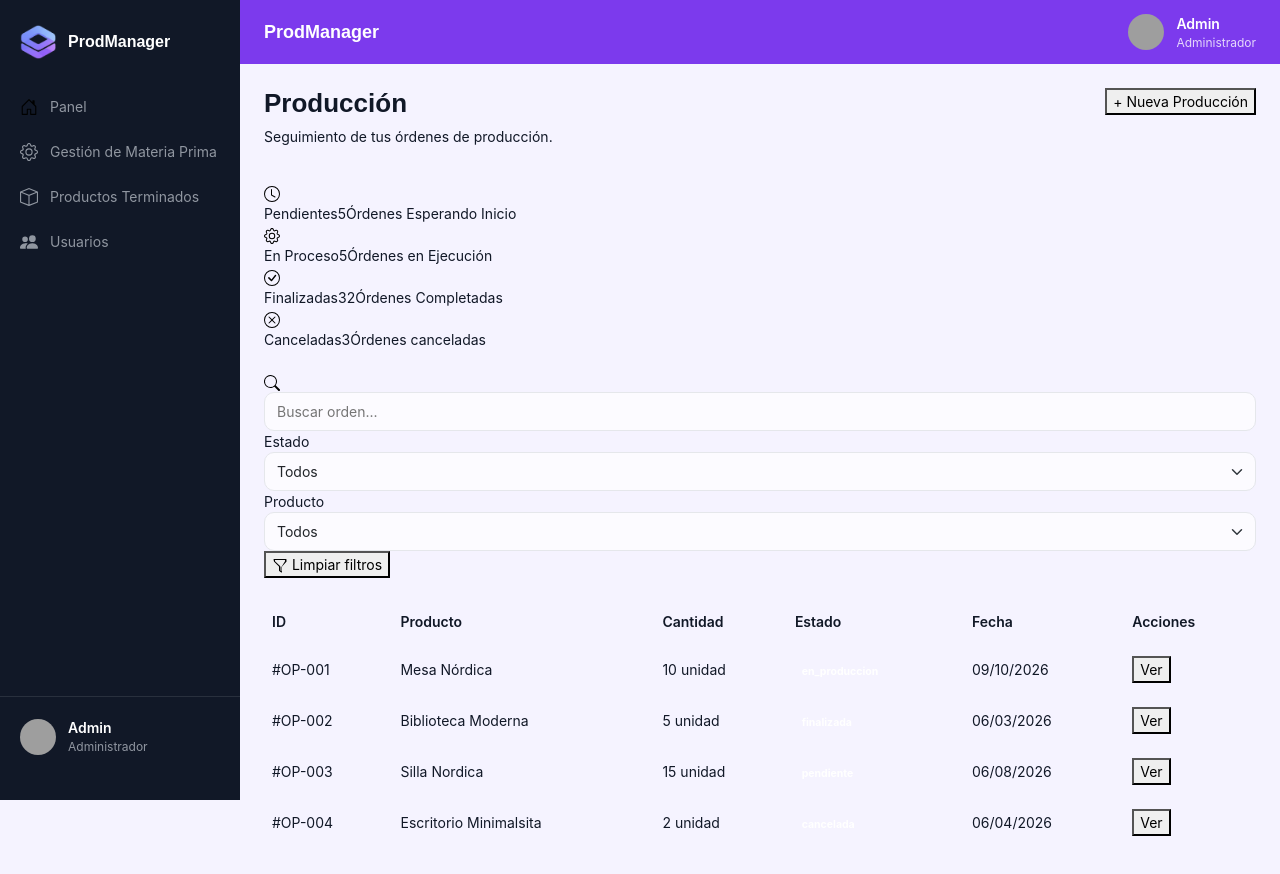
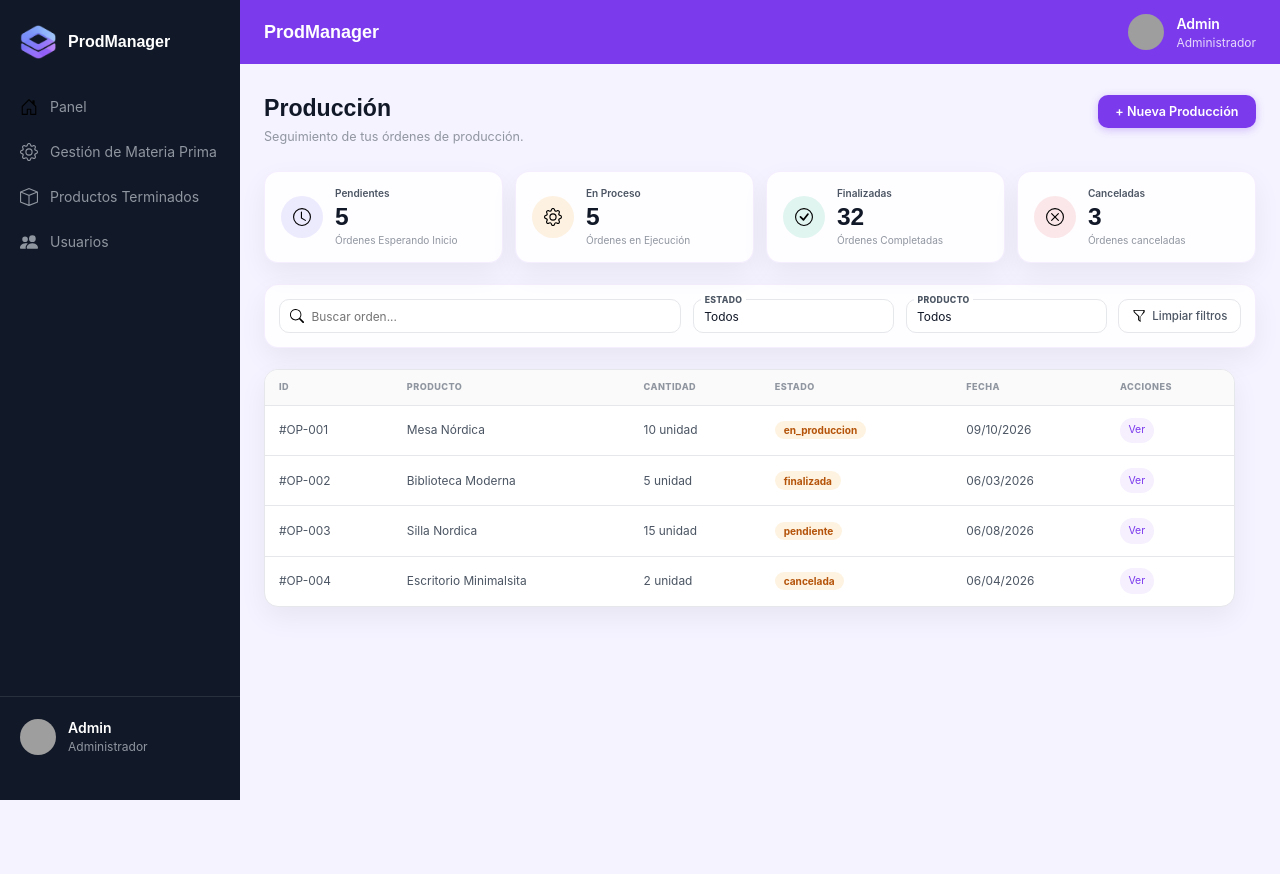
Before and after one commit to QuantiaStudio/Gestor-de-Produccion-e-Inventario-para-Emprendimientos, an Angular app in the folder frontend/ProdManager/: page /user-panel/produccion in a window 1280 px wide. Shown: the top 874 px of the page. After the commit the page ends 800 px from the top, so only its background shows below. Built offline with nearby package versions, Linux system fonts and the light colour scheme; grey boxes are pictures that could not be loaded.

Commit message:
styles: Agregar estilos a la vista de producción de acuerdo a maqueta

```diff
--- a/frontend/ProdManager/src/app/dashboard/user/features/produccion/produccion.component.css
+++ b/frontend/ProdManager/src/app/dashboard/user/features/produccion/produccion.component.css
@@ -108,7 +108,291 @@
 	transform: translateY(-1px);
 }
 
+.page-header {
+	display: flex;
+	align-items: flex-start;
+	justify-content: space-between;
+	gap: 1rem;
+	padding: 0.5rem 0 0.25rem;
+	margin-bottom: 1.75rem;
+}
+
+.page-header h1 {
+	margin: 0 0 0.35rem;
+	font-family: var(--font-heading);
+	font-size: 1.65rem;
+	font-weight: 700;
+	color: var(--gray-900);
+}
+
+.page-header p {
+	margin: 0;
+	font-size: 0.9rem;
+	color: var(--gray-400);
+}
+
+.btn-nueva-produccion {
+	flex-shrink: 0;
+	padding: 0.65rem 1.25rem;
+	border: 0;
+	border-radius: var(--radius-sm);
+	background: var(--primary-color);
+	color: #ffffff;
+	font: 600 0.9rem var(--font-body);
+	cursor: pointer;
+	box-shadow: 0 0.15rem 0.6rem rgba(124, 58, 237, 0.3);
+	transition: transform var(--transition-fast), background var(--transition-fast);
+}
+
+.btn-nueva-produccion:hover {
+	background: #6d28d9;
+	transform: translateY(-1px);
+}
+
+.inventory-stats {
+	display: grid;
+	grid-template-columns: repeat(4, minmax(0, 1fr));
+	gap: 0.85rem;
+	margin-bottom: 1.5rem;
+}
+
+.stat-card {
+	display: flex;
+	align-items: center;
+	gap: 0.85rem;
+	min-width: 0;
+	padding: 1rem 1.15rem;
+	border: 1px solid rgba(124, 58, 237, 0.08);
+	border-radius: var(--radius-md);
+	background: rgba(255, 255, 255, 0.84);
+	box-shadow: 0 0.75rem 2rem rgba(15, 23, 42, 0.06);
+}
+
+.stat-card__icon {
+	display: grid;
+	place-items: center;
+	width: 3rem;
+	height: 3rem;
+	flex-shrink: 0;
+	border-radius: 50%;
+}
+
+.stat-card__icon img {
+	width: 1.25rem;
+	height: 1.25rem;
+}
+
+.icon-circle-blue { background: rgba(79, 70, 229, 0.1); }
+.icon-circle-yellow { background: rgba(245, 158, 11, 0.12); }
+.icon-circle-green { background: rgba(16, 185, 129, 0.12); }
+.icon-circle-red { background: rgba(220, 38, 38, 0.1); }
+
+.stat-card__content {
+	display: flex;
+	min-width: 0;
+	flex-direction: column;
+	gap: 0.1rem;
+}
+
+.stat-label,
+.stat-desc {
+	color: var(--gray-400);
+	font-size: 0.72rem;
+}
+
+.stat-label { color: var(--gray-600); font-weight: 600; }
+
+.stat-value {
+	color: var(--gray-900);
+	font: 700 1.75rem/1.2 var(--font-heading);
+}
+
+.inventory-filters {
+	margin-bottom: 1.5rem;
+	padding: 1rem;
+	border: 1px solid rgba(124, 58, 237, 0.08);
+	border-radius: var(--radius-md);
+	background: rgba(255, 255, 255, 0.84);
+	box-shadow: 0 0.75rem 2rem rgba(15, 23, 42, 0.06);
+}
+
+.filters-row {
+	display: grid;
+	grid-template-columns: minmax(12rem, 2fr) repeat(2, minmax(9rem, 1fr)) auto;
+	gap: 0.85rem;
+	align-items: center;
+}
+
+.search-box {
+	position: relative;
+	display: flex;
+	align-items: center;
+}
+
+.search-icon {
+	position: absolute;
+	left: 0.75rem;
+	display: flex;
+	pointer-events: none;
+}
+
+.search-icon img { width: 1rem; height: 1rem; }
+
+.search-box .input { padding-left: 2.25rem; }
+
+.filter-select { position: relative; }
+
+.filter-label {
+	position: absolute;
+	top: -0.4rem;
+	left: 0.6rem;
+	z-index: 1;
+	padding: 0 0.25rem;
+	background: #ffffff;
+	color: var(--gray-600);
+	font-size: 0.62rem;
+	font-weight: 800;
+	letter-spacing: 0.04em;
+	text-transform: uppercase;
+}
+
+.input {
+	width: 100%;
+	min-height: 2.4rem;
+	padding: 0.55rem 0.75rem;
+	border: 1px solid var(--gray-200);
+	border-radius: var(--radius-sm);
+	background: #ffffff;
+	color: var(--gray-900);
+	font: 400 0.85rem var(--font-body);
+}
+
+.input:focus {
+	outline: none;
+	border-color: var(--primary-color);
+	box-shadow: 0 0 0 3px rgba(124, 58, 237, 0.12);
+}
+
+.btn-limpiar {
+	display: inline-flex;
+	align-items: center;
+	justify-content: center;
+	gap: 0.45rem;
+	min-height: 2.4rem;
+	padding: 0.55rem 0.9rem;
+	border: 1px solid var(--gray-200);
+	border-radius: var(--radius-sm);
+	background: #ffffff;
+	color: var(--gray-600);
+	font: 500 0.82rem var(--font-body);
+	cursor: pointer;
+}
+
+.btn-limpiar img { width: 1rem; height: 1rem; }
+
+.inventory-layout { width: 100%; }
+
+.stock-table-wrapper {
+	overflow-x: auto;
+	border: 1px solid var(--gray-200);
+	border-radius: var(--radius-md);
+	background: #ffffff;
+	box-shadow: 0 0.75rem 2rem rgba(15, 23, 42, 0.06);
+}
+
+.stock-table {
+	width: 100%;
+	min-width: 42rem;
+	border-collapse: collapse;
+}
+
+.stock-table th {
+	padding: 0.75rem 1rem;
+	background: #fafafa;
+	color: var(--gray-400);
+	font-size: 0.65rem;
+	font-weight: 800;
+	letter-spacing: 0.05em;
+	text-align: left;
+	text-transform: uppercase;
+}
+
+.stock-table td {
+	padding: 0.85rem 1rem;
+	border-top: 1px solid var(--gray-200);
+	color: var(--gray-600);
+	font-size: 0.85rem;
+}
+
+.stock-table tbody tr:hover { background: rgba(124, 58, 237, 0.03); }
+
+.badge {
+	display: inline-flex;
+	align-items: center;
+	padding: 0.3rem 0.65rem;
+	border-radius: 999px;
+	background: rgba(245, 158, 11, 0.12);
+	color: #b45309;
+	font-size: 0.72rem;
+	font-weight: 700;
+}
+
+.btn-ver-detalle {
+	padding: 0.35rem 0.6rem;
+	border: 0;
+	border-radius: 999px;
+	background: rgba(124, 58, 237, 0.08);
+	color: var(--primary-color);
+	font-size: 0.75rem;
+	cursor: pointer;
+}
+
+.btn-ver-detalle:hover { background: rgba(124, 58, 237, 0.16); }
+
+.detail-col { min-width: 0; }
+
+.detail-section {
+	padding: 1.25rem;
+	border: 1px solid var(--gray-200);
+	border-radius: var(--radius-md);
+	background: #ffffff;
+	box-shadow: 0 0.75rem 2rem rgba(15, 23, 42, 0.06);
+}
+
+.detail-section-title {
+	margin: 0 0 0.85rem;
+	color: var(--gray-900);
+	font: 700 0.95rem var(--font-heading);
+}
+
+.detail-materials-table {
+	width: 100%;
+	border-collapse: collapse;
+	font-size: 0.8rem;
+}
+
+.detail-materials-table th,
+.detail-materials-table td {
+	padding: 0.6rem 0.5rem;
+	border-bottom: 1px solid var(--gray-200);
+	text-align: left;
+}
+
+.detail-materials-table th {
+	color: var(--gray-400);
+	font-size: 0.65rem;
+	text-transform: uppercase;
+}
+
+.detail-materials-table td:last-child,
+.detail-materials-table th:last-child { text-align: right; }
+
 @media (max-width: 640px) {
+	.page-header { flex-direction: column; }
+	.btn-nueva-produccion { width: 100%; }
+	.filters-row { grid-template-columns: 1fr; }
+	.inventory-stats { grid-template-columns: 1fr; }
+
 	.modal-produccion form {
 		grid-template-columns: 1fr;
 		padding: 5rem 1rem 4.75rem;
```
